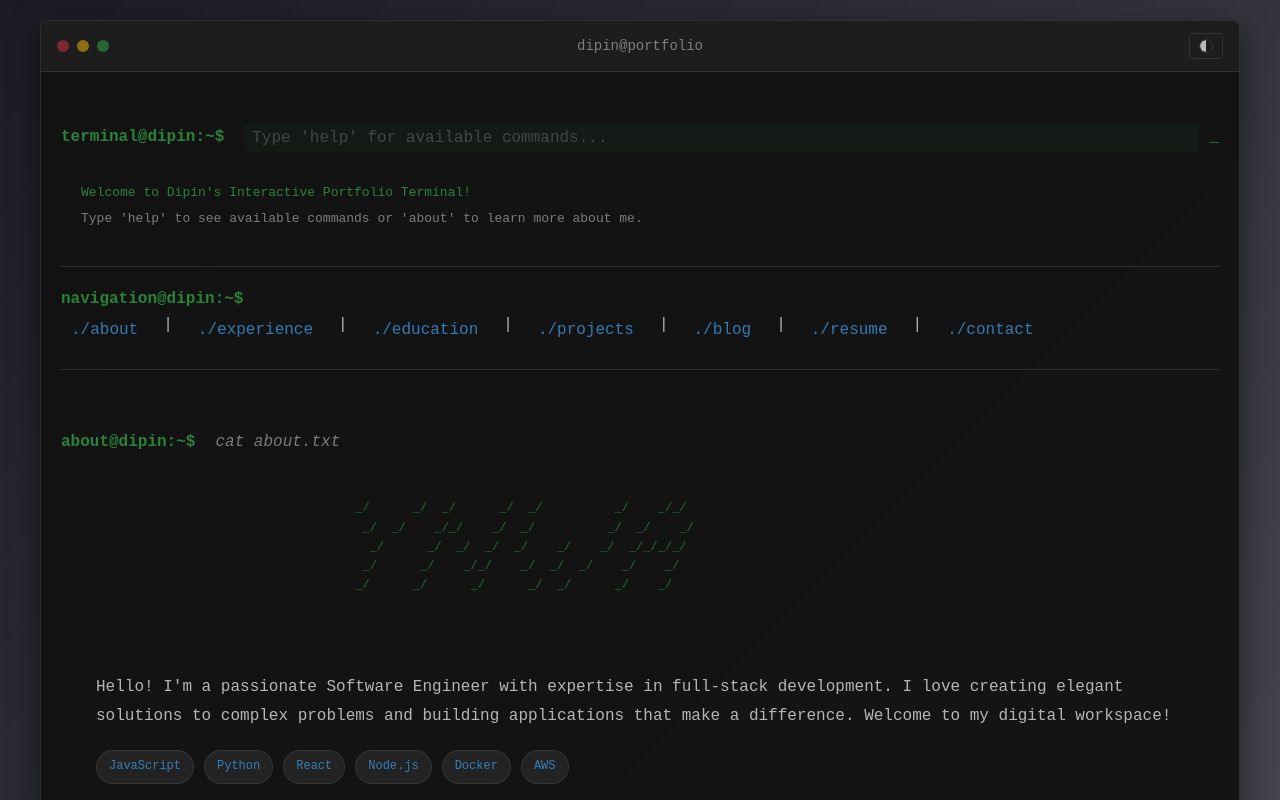
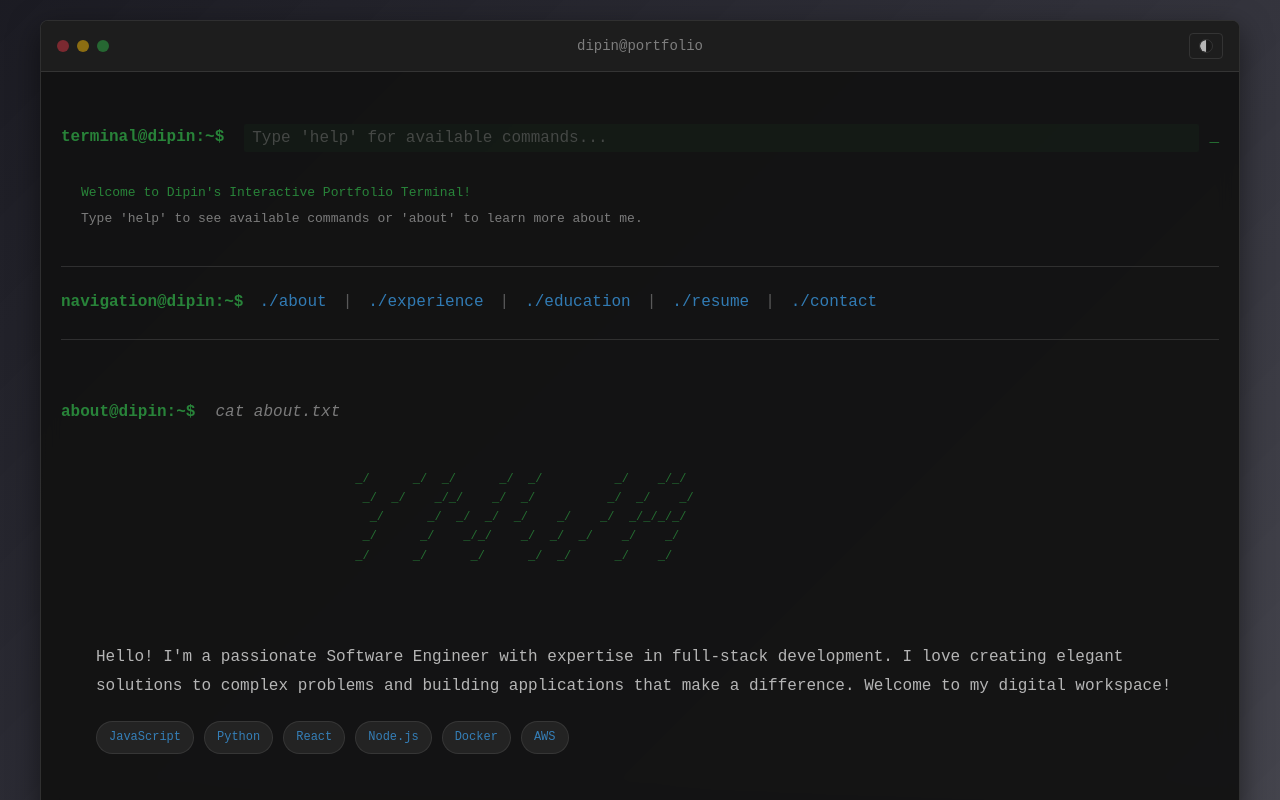
Before and after one commit to nairdk/nairdk.github.io, a plain HTML site: page index.html in a window 1280 px wide. Shown: the top 800 px of the page. Drawn offline with Linux system fonts and the light colour scheme.

Commit message:
hide projects and blog

```diff
--- a/assets/css/style.css
+++ b/assets/css/style.css
@@ -253,22 +253,26 @@ body {
 .nav-line {
     display: flex;
     align-items: center;
-    flex-wrap: wrap;
+    flex-wrap: nowrap;
+    overflow-x: auto;
 }
 
 .nav-commands {
     display: flex;
-    flex-wrap: wrap;
-    gap: 15px;
+    flex-wrap: nowrap;
+    gap: 8px;
+    align-items: center;
+    white-space: nowrap;
 }
 
 .nav-cmd {
     color: var(--accent-blue);
     text-decoration: none;
-    padding: 5px 10px;
+    padding: 3px 6px;
     border-radius: 4px;
     transition: all 0.3s ease;
     position: relative;
+    font-size: inherit;
 }
 
 .nav-cmd:hover {
@@ -848,8 +852,9 @@ body {
     }
 
     .nav-commands {
-        flex-direction: column;
-        gap: 10px;
+        gap: 6px;
+        overflow-x: auto;
+        padding-bottom: 5px;
     }
 
     .project-preview {
@@ -1025,3 +1030,12 @@ html {
     0%, 50% { opacity: 1; }
     51%, 100% { opacity: 0; }
 }
+
+/* Section Configuration Utilities */
+.section-hidden {
+    display: none !important;
+}
+
+.nav-cmd.hidden {
+    display: none !important;
+}
--- a/assets/js/script.js
+++ b/assets/js/script.js
@@ -1,4 +1,12 @@
 // Terminal Portfolio - Interactive JavaScript
+
+// ===== SECTION VISIBILITY CONFIGURATION =====
+// Set to false to hide sections, true to show them
+const SECTION_CONFIG = {
+    projects: false,    // Show/hide projects section
+    blog: false        // Show/hide blog section
+};
+// ============================================
 
 // Theme toggle functionality
 function toggleTheme() {
@@ -44,9 +52,51 @@ document.addEventListener('keydown', function(e) {
     }
 });
 
+// Apply section visibility based on configuration
+function applySectionConfig() {
+    const navCommands = document.querySelector('.nav-commands');
+
+    // First, handle section visibility
+    Object.keys(SECTION_CONFIG).forEach(sectionId => {
+        const section = document.getElementById(sectionId);
+        const navLink = document.querySelector(`a[href="#${sectionId}"]`);
+
+        if (section && navLink) {
+            if (SECTION_CONFIG[sectionId]) {
+                section.style.display = 'block';
+                navLink.style.display = 'inline';
+            } else {
+                section.style.display = 'none';
+                navLink.style.display = 'none';
+            }
+        }
+    });
+
+    // Rebuild navigation to clean up pipes
+    if (navCommands) {
+        const allLinks = navCommands.querySelectorAll('.nav-cmd');
+        const visibleLinks = Array.from(allLinks).filter(link =>
+            window.getComputedStyle(link).display !== 'none'
+        );
+
+        // Rebuild the navigation with proper separators
+        let newHTML = '';
+        visibleLinks.forEach((link, index) => {
+            newHTML += link.outerHTML;
+            if (index < visibleLinks.length - 1) {
+                newHTML += ' <span style="color: var(--text-muted); margin: 0 2px;">|</span> ';
+            }
+        });
+
+        navCommands.innerHTML = newHTML;
+    }
+}
+
 document.addEventListener('DOMContentLoaded', function() {
-    // Load theme first
+    // Load theme and apply section configuration first
     loadTheme();
+    applySectionConfig();
+
     // Terminal typing effect
     const typingText = document.querySelector('.typing-text');
     const loadingText = document.querySelector('.loading');
```
Also changed, not shown: index.html (+1 -0 lines).
